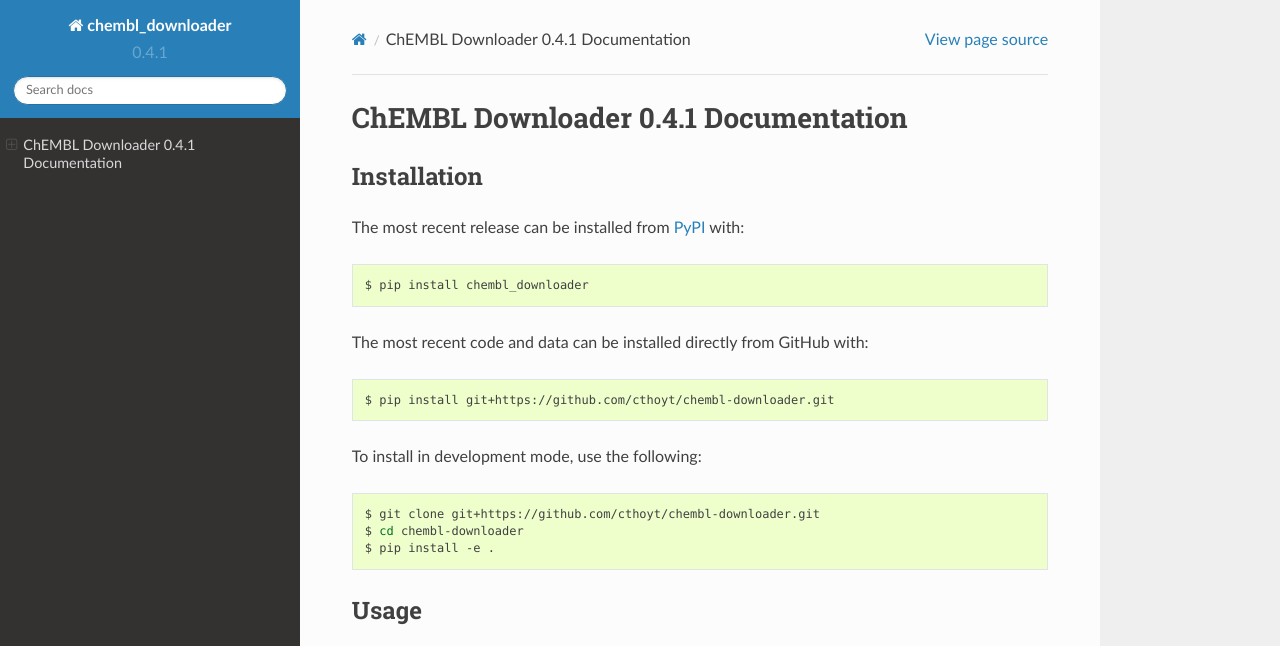
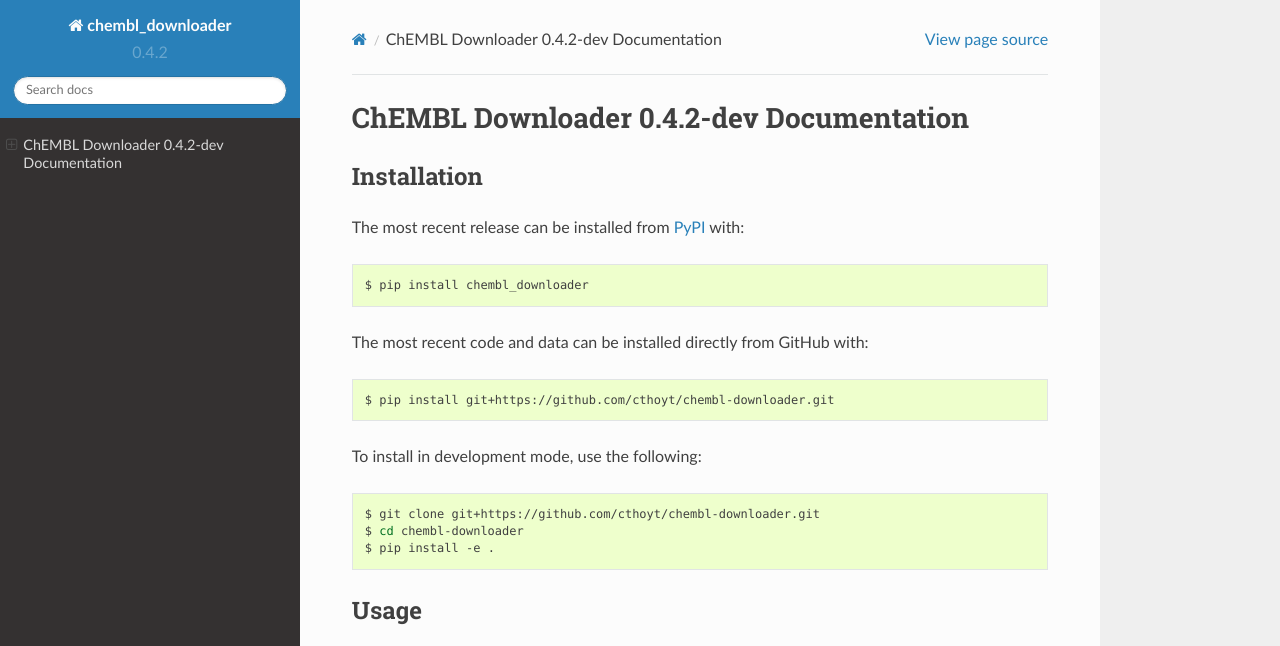
Before and after one commit to cthoyt/chembl-downloader, a Sphinx documentation site: the page built from docs/source/index.rst, in a window 1280 px wide and 1212 px high, cut to the strip 0-646 px from the top of the window. Built offline with Sphinx 7.4.7 and the Read the Docs theme 2.0.0, drawn with Linux system fonts in a browser that asks for light colours.

Commit message:
Bump version: 0.4.1 → 0.4.2-dev

```diff
--- a/docs/source/conf.py
+++ b/docs/source/conf.py
@@ -27,7 +27,7 @@
 author = "Charles Tapley Hoyt"
 
 # The full version, including alpha/beta/rc tags.
-release = "0.4.1"
+release = "0.4.2-dev"
 
 # The short X.Y version.
 parsed_version = re.match(
--- a/setup.cfg
+++ b/setup.cfg
@@ -4,7 +4,7 @@
 # Configuring setup()
 [metadata]
 name = chembl_downloader
-version = 0.4.1
+version = 0.4.2-dev
 description = Reproducibly download, open, parse, and query ChEMBL
 long_description = file: README.md
 long_description_content_type = text/markdown
```
Also changed, not shown: .bumpversion.cfg.
